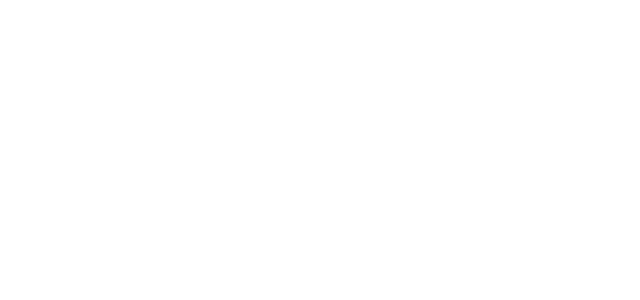
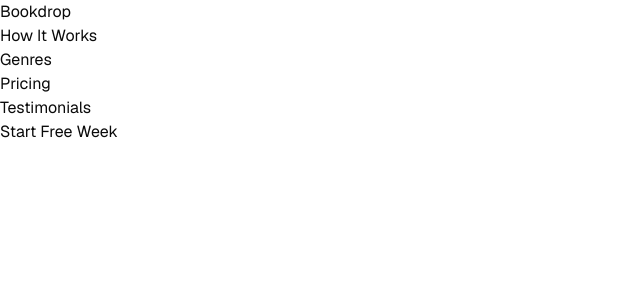
Before and after one commit to SobiahSelvarajah/ss-bookdrop, a Next.js app: page / in a window 1280 px wide. Shown: the top 300 px of the page, without its empty margins (0-640 px from the left). Built offline with nearby package versions, Linux system fonts and the light colour scheme.

Commit message:
feat: html added to Navbar

```diff
--- a/src/app/page.tsx
+++ b/src/app/page.tsx
@@ -1,7 +1,10 @@
-import Image from "next/image";
+import Navbar from "@/components/layout/Navbar";
+
 
 export default function Home() {
   return (
-    <div></div>
+    <>
+      <Navbar />
+    </>
   );
 }
--- /dev/null
+++ b/src/components/layout/Navbar.tsx
@@ -0,0 +1,27 @@
+import Link from "next/link";
+
+
+export default function Navbar() {
+    return (
+        <header>
+            <nav>
+                <Link href="/">Bookdrop</Link>
+                <ul>
+                    <li>
+                        <Link href="#how-it-works">How It Works</Link>
+                    </li>
+                    <li>
+                        <Link href="#genres">Genres</Link>
+                    </li>
+                    <li>
+                        <Link href="#pricing">Pricing</Link>
+                    </li>
+                    <li>
+                        <Link href="#testimonials">Testimonials</Link>
+                    </li>
+                </ul>
+                <button>Start Free Week</button>
+            </nav>
+        </header>
+    );
+}
```
